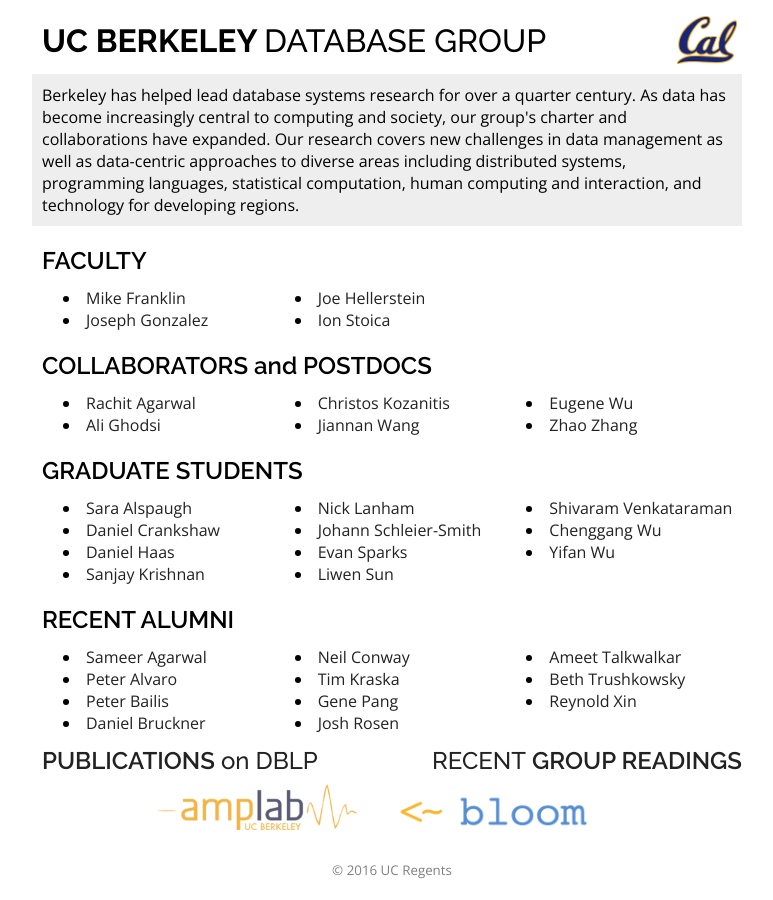
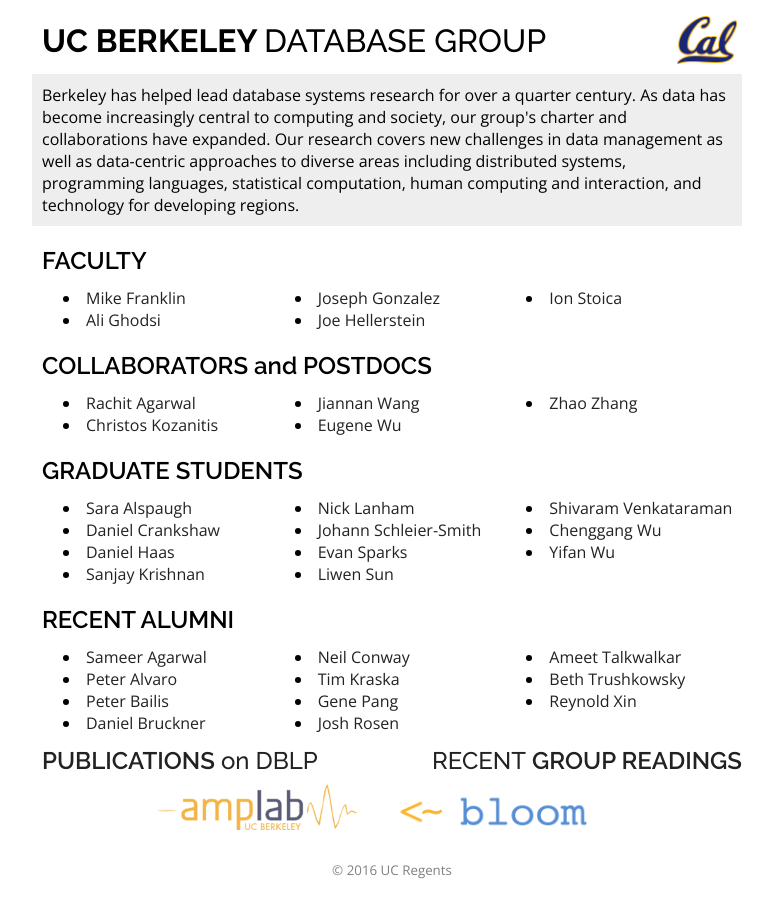
Before and after one commit to jssmith/db.cs.berkeley.edu, a Jekyll site: the page built from index.html, in a window 1280 px wide. Shown: the whole page, without its empty margins (248-1021 px from the left). Built offline with Jekyll 4.4.1, drawn with Linux system fonts in a browser that asks for light colours; part of the change alters nothing that is shown.

```diff
--- a/_data/people.yml
+++ b/_data/people.yml
@@ -11,12 +11,12 @@
   - name: Joseph Gonzalez
     url: http://www.cs.berkeley.edu/~jegonzal/
     dblp: joseph_e_gonzalez
+  - name: Ali Ghodsi
+    url: http://www.cs.berkeley.edu/~alig/
 - description: collaborators and postdocs
   people:
   - name: Rachit Agarwal
     url: http://www.cs.berkeley.edu/~rachit/
-  - name: Ali Ghodsi
-    url: http://www.cs.berkeley.edu/~alig/
   - name: Christos Kozanitis
     url: http://cseweb.ucsd.edu/~ckozanit/
   - name: Jiannan Wang
@@ -62,7 +62,6 @@
     url: http://www.cs.berkeley.edu/~sameerag/
   - name: Peter Bailis
     url: http://www.bailis.org/
-    dblp: peter_bailis
   - name: Daniel Bruckner
     url: https://www.linkedin.com/in/daniel-bruckner-35582a2a
   - name: Neil Conway
```
